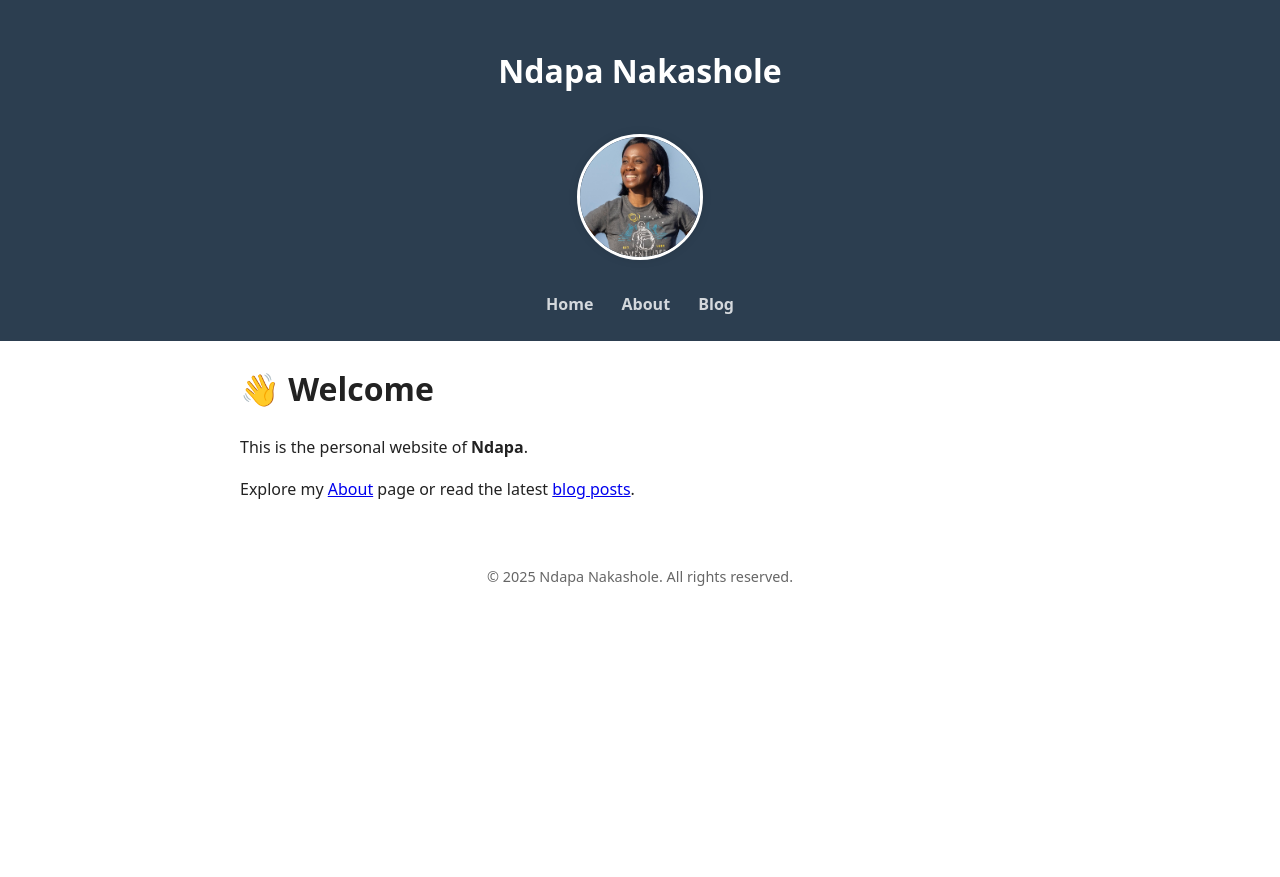
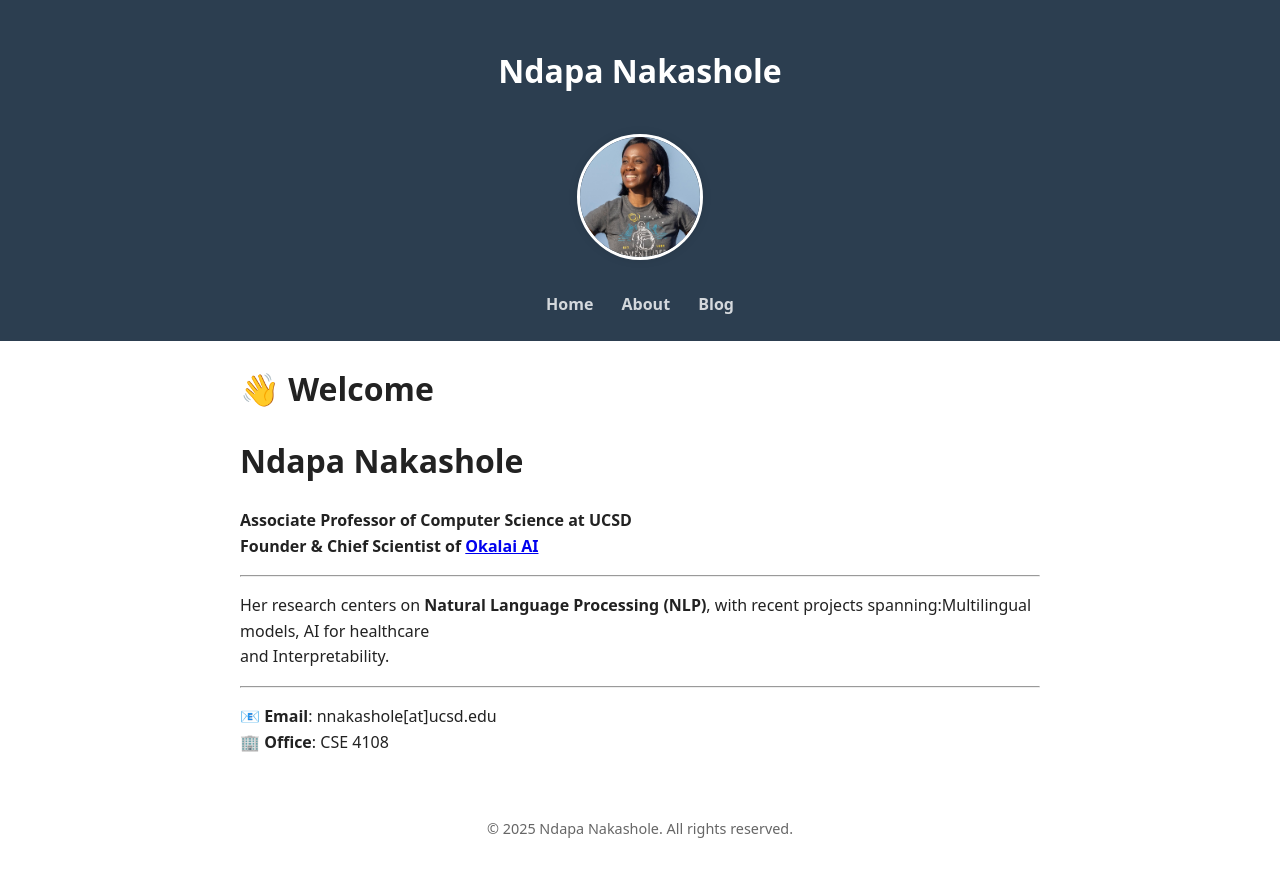
Before and after one commit to ndapa/ndapa.github.io, a Jekyll site: the page built from index.md, in a window 1280 px wide. Shown: the top 877 px of the page. Built offline with Jekyll 4.4.1, drawn with Linux system fonts in a browser that asks for light colours.

Commit message:
Update index.md

```diff
--- a/index.md
+++ b/index.md
@@ -5,6 +5,17 @@ title: "Home"
 
 # 👋 Welcome
 
-This is the personal website of **Ndapa**.
+# Ndapa Nakashole
 
-Explore my [About](/about/) page or read the latest [blog posts](/blog/).
+**Associate Professor of Computer Science at UCSD**
+**Founder & Chief Scientist of [Okalai AI](https://okalai.org)**
+
+---
+
+Her research centers on **Natural Language Processing (NLP)**, with recent projects spanning:Multilingual models, AI for healthcare
+and  Interpretability.
+
+---
+
+📧 **Email**: nnakashole[at]ucsd.edu
+🏢 **Office**: CSE 4108
```
